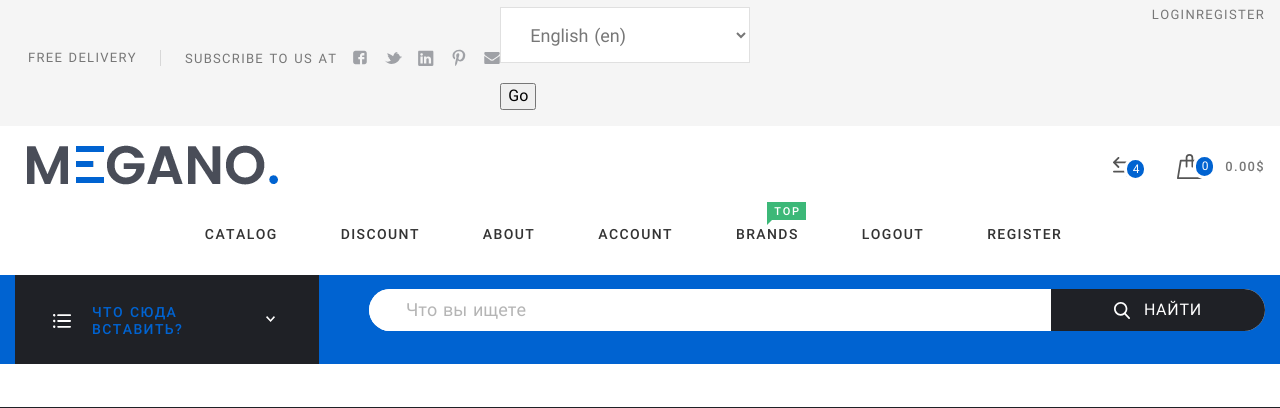
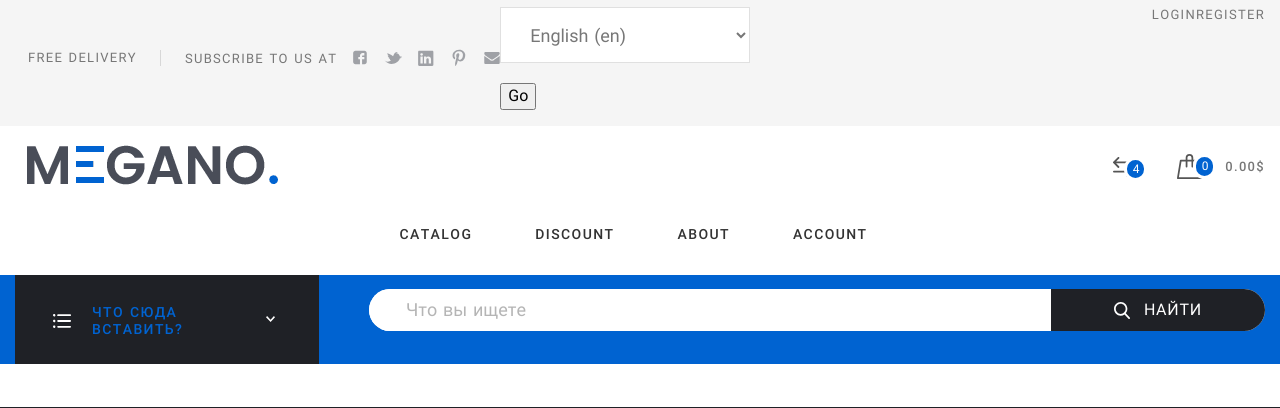
Before and after one commit to sebastianfym/-Django-marketplace, a Django app: page / in a window 1280 px wide. Shown: the top 408 px of the page. Run offline with Django 4.2, Linux system fonts and the light colour scheme; parts of the project's set-up code (start-up, migrations or seed data) failed here and were passed over; some libraries are stand-ins or nearby versions.

Commit message:
fixed home_page and more something

```diff
--- a/templates/elements/header.html
+++ b/templates/elements/header.html
@@ -82,13 +82,7 @@
                         </li>
                         <li class="menu-item"><a class="menu-link" href="{% url 'account' %}">{% translate 'account' %}</a>
                         </li>
-                        <li class="menu-item"><span class="menu-label menu-label_success">Top</span><a class="menu-link"
-                                                                                                       href="#">{% translate 'Brands' %}</a>
-                        </li>
-                        <li class="menu-item"><a class="menu-link" href="{% url 'logout' %}">{% translate 'logout' %}</a>
-                        </li>
-                        <li class="menu-item"><a class="menu-link" href="{% url 'register' %}">{% translate 'Register' %}</a>
-                        </li>
+
                     </ul>
                 </div>
             </nav>
```
